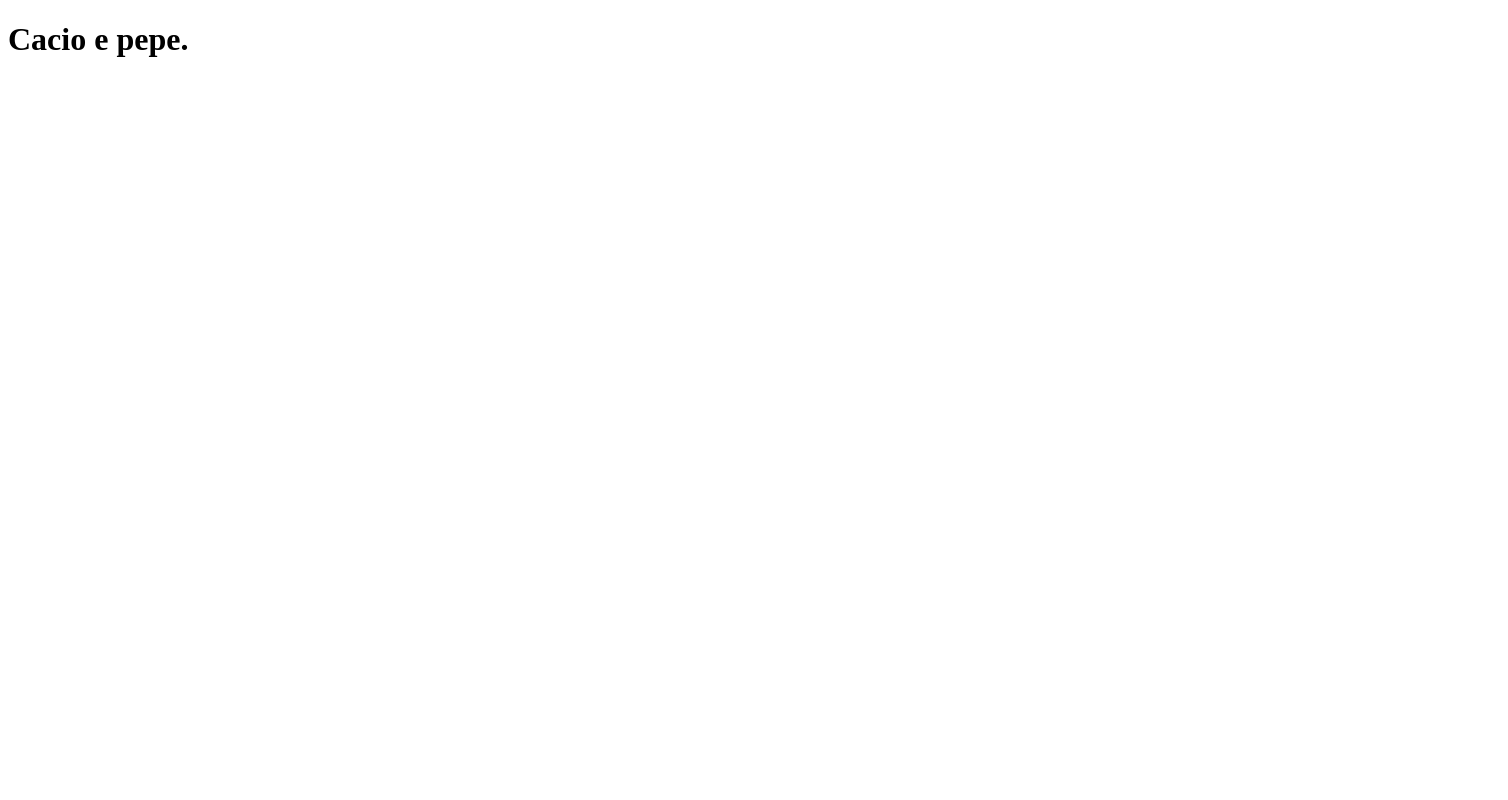
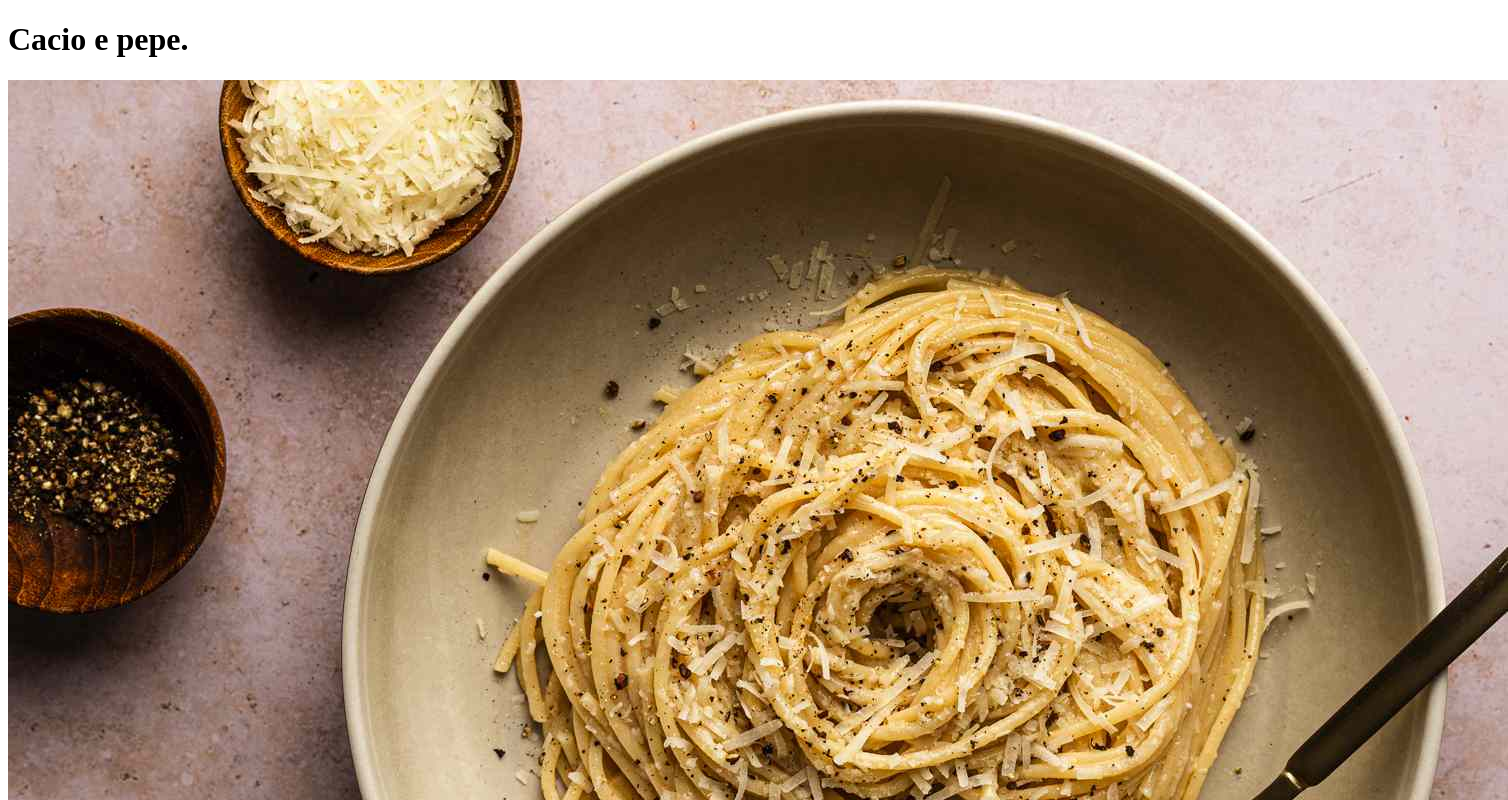
Before and after one commit to Piinkhat/odin-recipies, a plain HTML site: page recipes/cacio-e-pepe.html in a window 1280 px wide. Shown: the top 800 px of the page, 1508 px wide, since content can reach past the window. Drawn offline with Linux system fonts and the light colour scheme.

Commit message:
add images directory and add image to cacio-e-pepe.html

```diff
--- a/recipes/cacio-e-pepe.html
+++ b/recipes/cacio-e-pepe.html
@@ -7,5 +7,6 @@
 </head>
 <body>
     <h1>Cacio e pepe.</h1>
+    <img src="/images/cacioepepe.jpeg">
 </body>
 </html>
```
Also changed, not shown: images/cacioepepe.jpeg (added).
